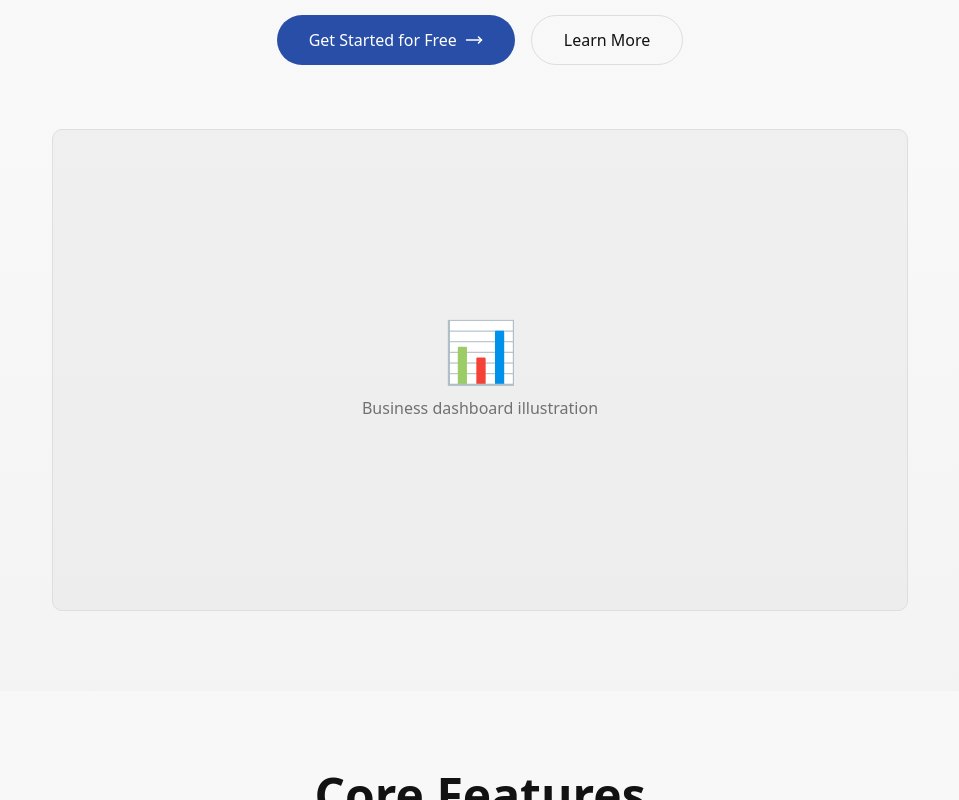
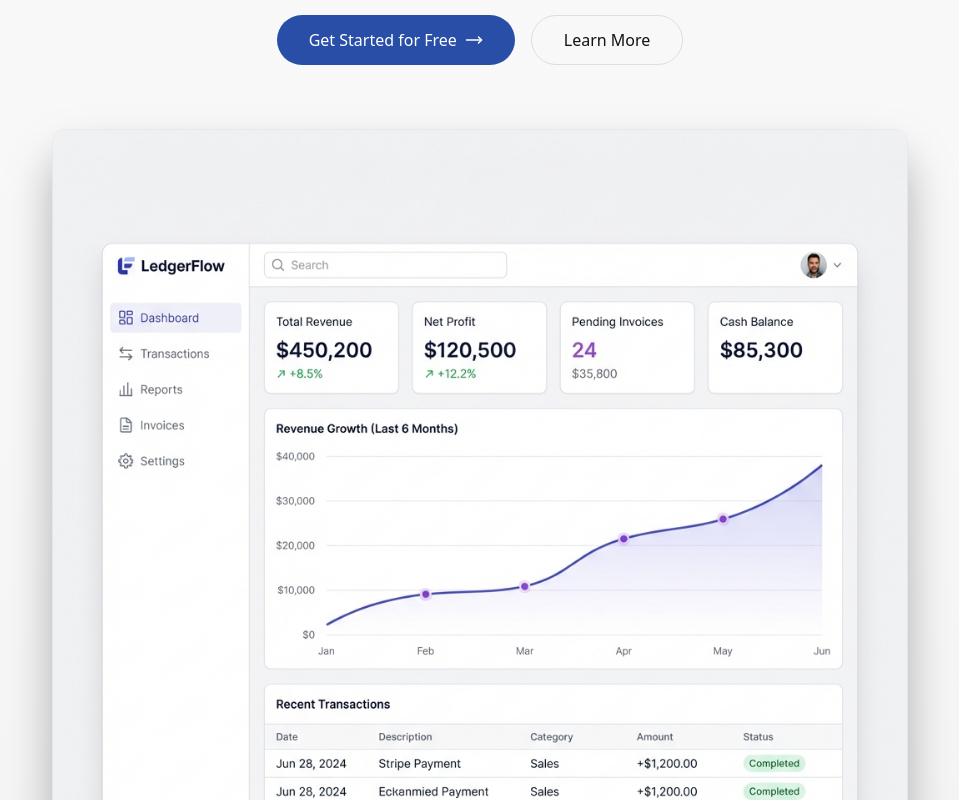
Before and after one commit to Ledger-Flow/website, a Next.js app: page / in a window 1280 px wide. Shown: the part 360-1160 px from the top of the page, without its empty margins (160-1119 px from the left). Built offline with nearby package versions, Linux system fonts and the light colour scheme; what @bprogress/next would draw is missing.

Commit message:
Illustration

```diff
--- a/next.config.ts
+++ b/next.config.ts
@@ -4,6 +4,7 @@ const nextConfig: NextConfig = {
   /* config options here */
   reactCompiler: true,
   images: {
+    unoptimized: true,
     remotePatterns: [
       {
         protocol: "https",
--- a/src/app/(website)/(landingPage)/components/Hero.tsx
+++ b/src/app/(website)/(landingPage)/components/Hero.tsx
@@ -1,4 +1,5 @@
 import { MoveRight } from "lucide-react";
+import Image from "next/image";
 import Link from "next/link";
 
 export default function Hero() {
@@ -43,14 +44,17 @@ export default function Hero() {
           </Link>
         </div>
 
-        {/* Hero Image Placeholder */}
-        <div className="border-border bg-muted/50 mt-16 flex aspect-video items-center justify-center overflow-hidden rounded-lg border">
-          <div className="text-center">
-            <div className="mb-4 text-6xl">📊</div>
-            <p className="text-muted-foreground">
-              Business dashboard illustration
-            </p>
-          </div>
+        {/* Hero Image */}
+        <div className="relative mt-16 drop-shadow-2xl">
+          {/* <div className="from-primary/20 via-primary/5 to-background dark:via-primary/10 absolute -inset-4 rotate-x-12 rounded-2xl bg-linear-to-t blur-2xl" /> */}
+          <Image
+            src="/hero-dashboard.png"
+            alt="LedgerFlow - Business Dashboard Interface"
+            width={1200}
+            height={675}
+            className="border-border/50 bg-background/50 relative rounded-xl border shadow-2xl backdrop-blur-sm"
+            priority
+          />
         </div>
       </section>
     </section>
```
Also changed, not shown: public/hero-dashboard.png (added).
